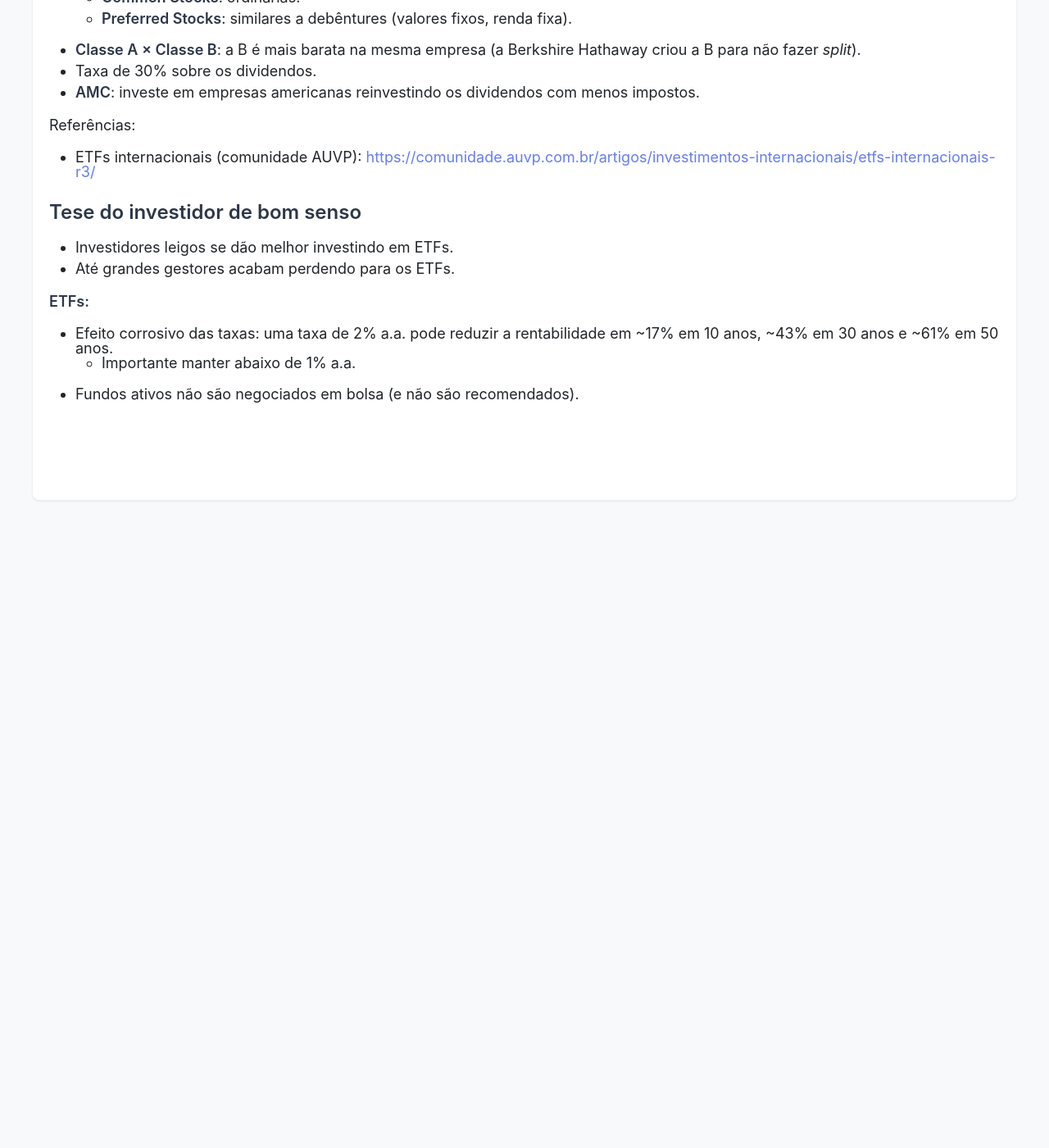
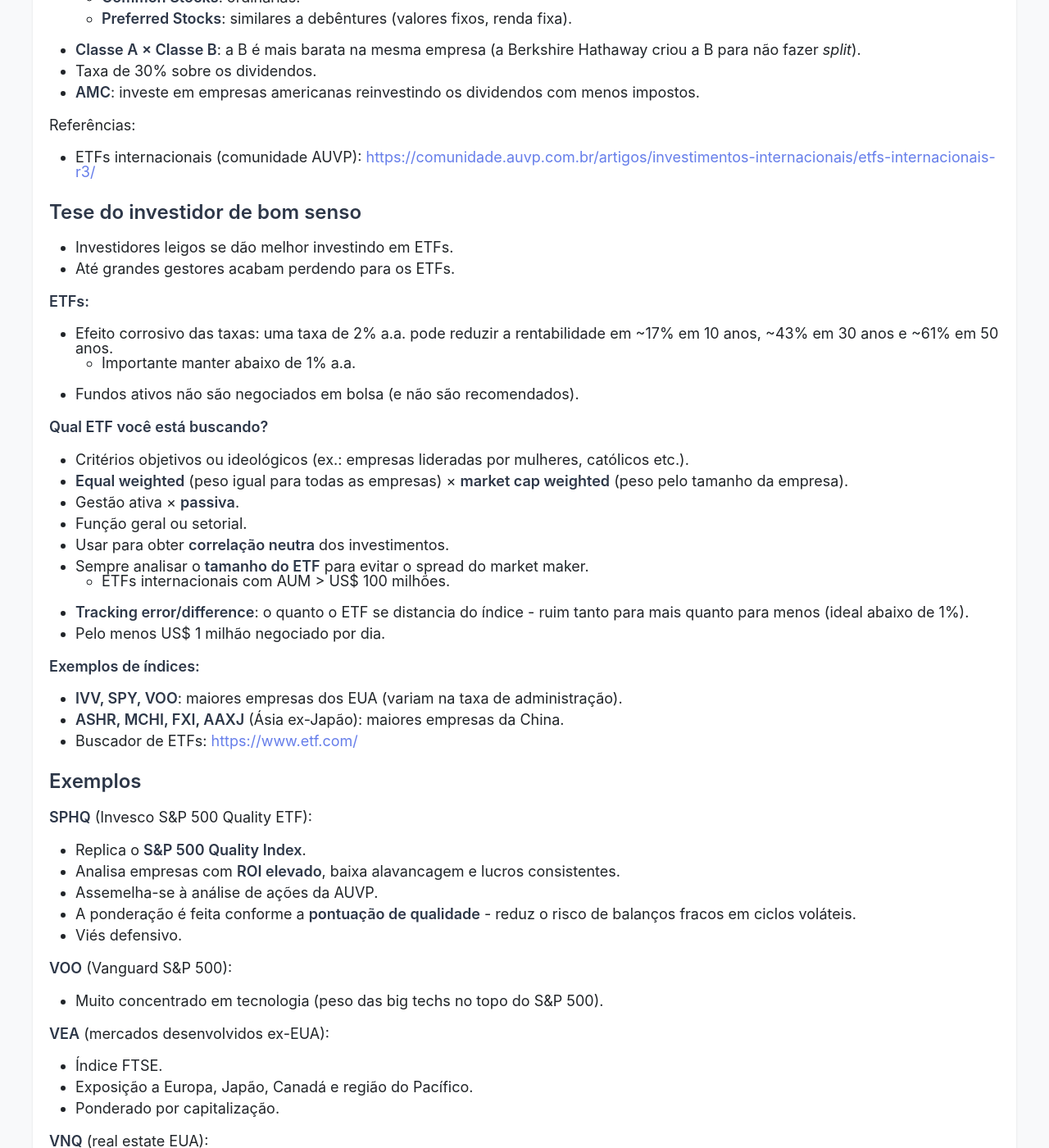
Before and after one commit to CarlosPena00/carlospena00.github.io, a Jekyll site: the page built from _posts/2026-07-01-ecomomy-auvp.md, in a window 1280 px wide and 1400 px high, scrolled down 27319 px. Shown: the whole window at 82% size. Built offline with Jekyll 4.4.1, drawn with Linux system fonts in a browser that asks for light colours; before the commit the page ends 27949 px from its top, so only the background shows below that; some of the changed text lies outside the part shown.

Commit message:
docs(blog): Add international ETFs and REITs to AUVP notes
Expand the AUVP economy post with a new section on choosing ETFs
(selection criteria, weighting, tracking error, liquidity), index and
ETF examples (SPHQ, VOO, VEA, VNQ, IXC, VWO, IAU/SLV), a sample
international portfolio by risk profile, and a REITs overview with the
PLD example.

---
How to test

bundle exec jekyll serve
# open http://localhost:4000 and check the AUVP post renders the new
# "Qual ETF você está buscando?", portfolio table and REITs sections

```diff
--- a/_posts/2026-07-01-ecomomy-auvp.md
+++ b/_posts/2026-07-01-ecomomy-auvp.md
@@ -1139,3 +1139,107 @@ Referências:
 - Efeito corrosivo das taxas: uma taxa de 2% a.a. pode reduzir a rentabilidade em ~17% em 10 anos, ~43% em 30 anos e ~61% em 50 anos.
   - Importante manter abaixo de 1% a.a.
 - Fundos ativos não são negociados em bolsa (e não são recomendados).
+
+**Qual ETF você está buscando?**
+
+- Critérios objetivos ou ideológicos (ex.: empresas lideradas por mulheres, católicos etc.).
+- **Equal weighted** (peso igual para todas as empresas) × **market cap weighted** (peso pelo tamanho da empresa).
+- Gestão ativa × **passiva**.
+- Função geral ou setorial.
+- Usar para obter **correlação neutra** dos investimentos.
+- Sempre analisar o **tamanho do ETF** para evitar o spread do market maker.
+  - ETFs internacionais com AUM > US$ 100 milhões.
+- **Tracking error/difference**: o quanto o ETF se distancia do índice - ruim tanto para mais quanto para menos (ideal abaixo de 1%).
+- Pelo menos US$ 1 milhão negociado por dia.
+
+**Exemplos de índices:**
+
+- **IVV, SPY, VOO**: maiores empresas dos EUA (variam na taxa de administração).
+- **ASHR, MCHI, FXI, AAXJ** (Ásia ex-Japão): maiores empresas da China.
+- Buscador de ETFs: <https://www.etf.com/>
+
+
+### Exemplos
+
+**SPHQ** (Invesco S&P 500 Quality ETF):
+
+- Replica o **S&P 500 Quality Index**.
+- Analisa empresas com **ROI elevado**, baixa alavancagem e lucros consistentes.
+- Assemelha-se à análise de ações da AUVP.
+- A ponderação é feita conforme a **pontuação de qualidade** - reduz o risco de balanços fracos em ciclos voláteis.
+- Viés defensivo.
+
+**VOO** (Vanguard S&P 500):
+
+- Muito concentrado em tecnologia (peso das big techs no topo do S&P 500).
+
+**VEA** (mercados desenvolvidos ex-EUA):
+
+- Índice FTSE.
+- Exposição a Europa, Japão, Canadá e região do Pacífico.
+- Ponderado por capitalização.
+
+**VNQ** (real estate EUA):
+
+- Índice MSCI US Investable Market Real Estate 25/50.
+- REITs (imobiliário), foco em geração de renda.
+- Exposição descorrelacionada de tecnologia.
+
+**IXC** (iShares Global Energy ETF):
+
+- Replica o iShares Global Energy ETF, focando em empresas de energia, petróleo e gás.
+- Peso definido por capitalização de mercado.
+- **Hedge**: proteção contra a inflação e diversificação fora do setor tecnológico.
+
+**VWO** (Vanguard FTSE Emerging Markets):
+
+- China, Taiwan, Índia e outros (inclui o BR).
+
+**IAU / SLV** (ouro / prata):
+
+- ETF de ouro (IAU) / prata (SLV).
+- Recomendado apenas para quem tem > US$ 250 mil.
+
+### Exemplo de carteira internacional
+
+Alocação sugerida por perfil de risco (cada coluna soma 100%):
+
+- **Obs.**: para os perfis moderado/arrojado, recomenda-se complementar com stock picking.
+
+| Ticker | Setor / Classe de ativo | Conservador | Moderado | Arrojado |
+|--------|-------------------------|:-----------:|:--------:|:--------:|
+| SPHQ | S&P 500 (fator qualidade) | 50% | 40% | 40% |
+| VEA | Mercados desenvolvidos (ex-EUA) | 30% | 30% | 20% |
+| IAU | Commodities (ouro físico) | 10% | 10% | 10% |
+| XLP | Consumo básico (defensivo) | - | 10% | 10% |
+| IXC | Energia global (óleo e gás) | - | - | 10% |
+| VWO | Ações de mercados emergentes | 5% | 5% | 5% |
+| VNQ | Real estate (REITs EUA) | 5% | 5% | 5% |
+
+
+### REITs
+
+Empresas com foco no setor imobiliário (o "FII americano"):
+
+- 75% dos ativos devem ser de origem imobiliária.
+- 95% da receita deve vir de fontes imobiliárias.
+- Precisam distribuir 90% do lucro.
+- Tipos: **Equity** (equivalente aos fundos de tijolo) ou **Mortgage** (dívida imobiliária / CRIs).
+- Distribuem proventos, em geral, trimestralmente.
+- Podem se alavancar de forma agressiva.
+- Podem performar acima de algumas empresas americanas.
+- O **DY é numericamente menor** que o dos FIIs brasileiros → o perfil conservador deve preferir FIIs BR, pois os REITs têm risco maior pela alavancagem.
+- O **P/VP americano** costuma ficar próximo de 2,5.
+
+**Exemplo:** PLD (logística):
+
+- Maior fundo de logística e infraestrutura do mundo.
+- Baixo custo de administração.
+- Boa recorrência e retenção.
+- ROIC de 8 a 10%; endividamento controlado (4 a 5×, normal para o mercado americano devido à baixa taxa de juros).
+
+**Opinião do Raul:** não vale a pena fazer stock picking de REITs - mais interessante usar ETFs como **VNQ** (ou **VNQI**, sem os Estados Unidos).
+
+Referências:
+
+- <https://www.reit.com/>
```
